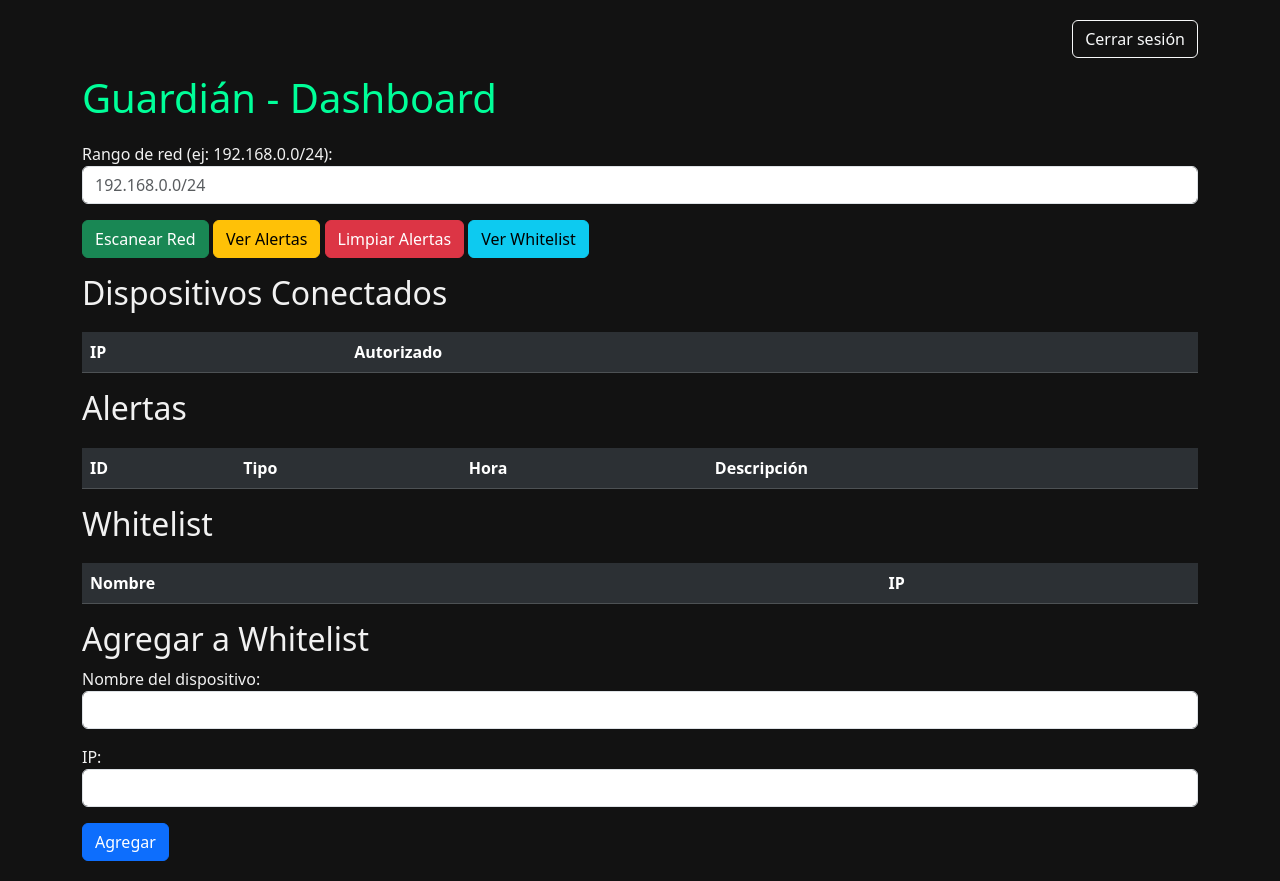
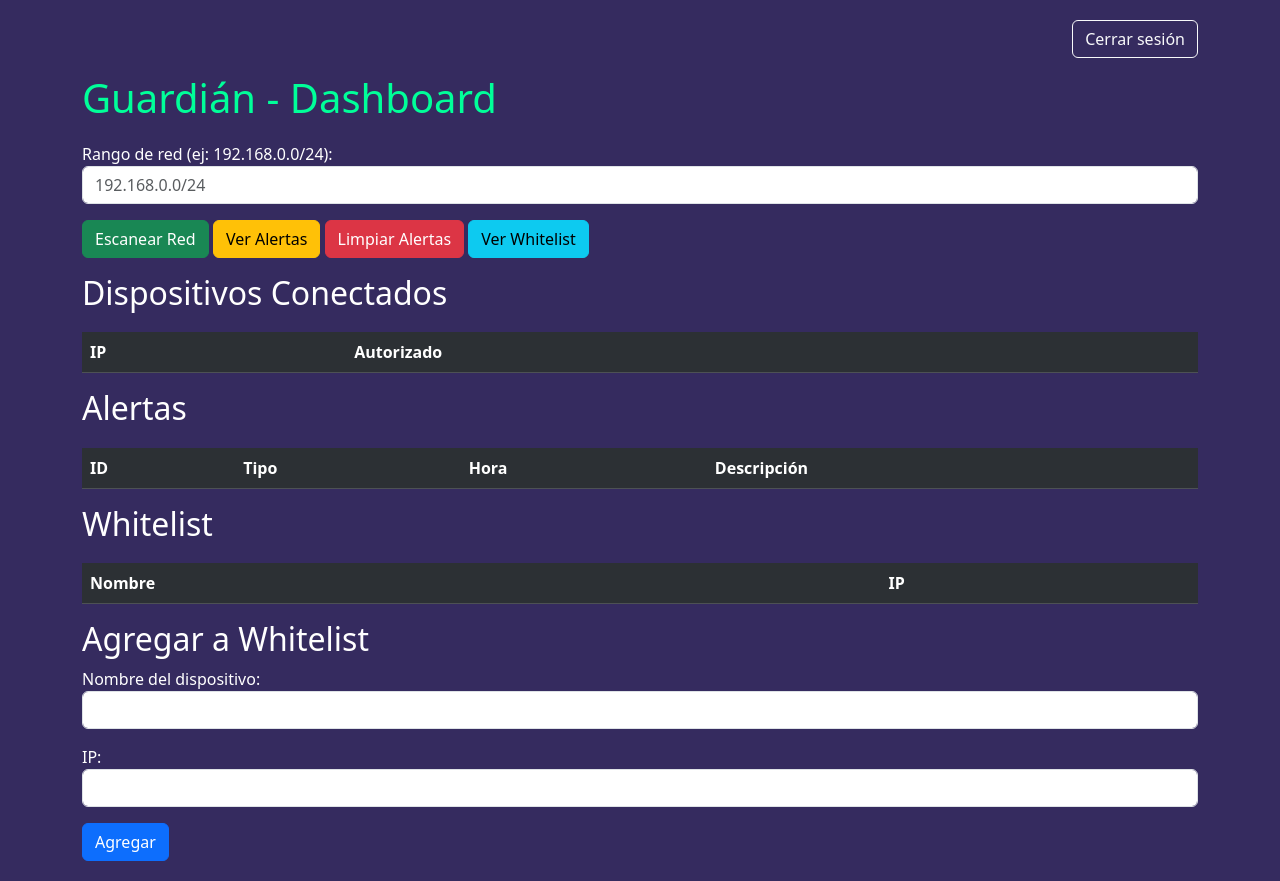
Before and after one commit to agus2894/Guardian, a plain HTML site: page templates/index.html in a window 1280 px wide. Drawn offline with nearby package versions, Linux system fonts and the light colour scheme.

Commit message:
Modificando el fronted

```diff
--- a/templates/index.html
+++ b/templates/index.html
@@ -13,7 +13,7 @@
     <link rel="shortcut icon" href="/static/icons/favicon.ico" type="image/x-icon">
 
     <style>
-        body { background: #121212; color: #f1f1f1; padding: 20px; }
+        body { background: #352b5f; color: #ffffff; padding: 20px; }
         h1 { color: #00ff99; margin-bottom: 20px; }
         table { margin-top: 20px; }
     </style>
```
Also changed, not shown: templates/login.html (+1 -1 lines).
